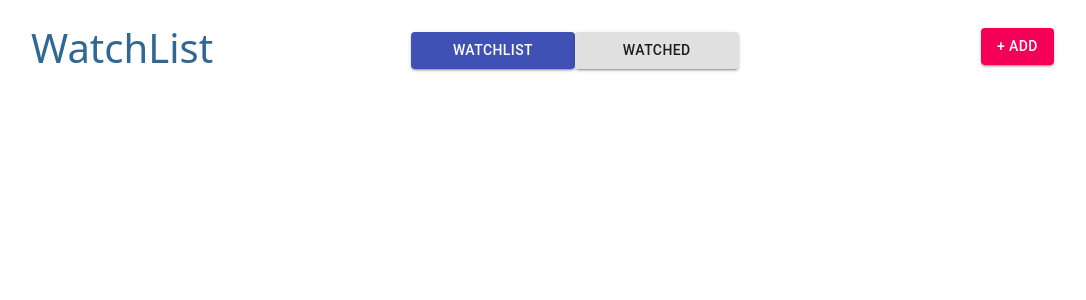
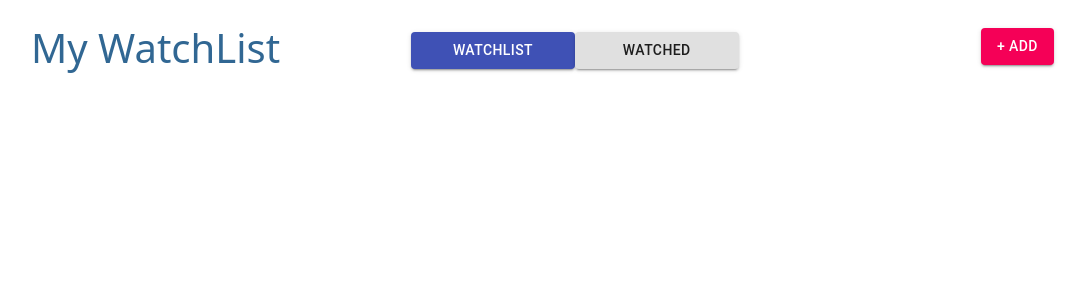
Before and after one commit to ammarhd/movie-watchlist, a React (Create React App) app: page / in a window 1280 px wide. Shown: the top 300 px of the page, without its empty margins (51-1137 px from the left). Built offline with nearby package versions, Linux system fonts and the light colour scheme.

Commit message:
fixing the header title

```diff
--- a/src/components/header/index.js
+++ b/src/components/header/index.js
@@ -24,7 +24,7 @@ const Header = () => {
       <div className=" row mt-4 mb-4">
         <div className="col-4">
           <Link to="/" className="header a">
-            <h1>WatchList</h1>
+            <h1>My WatchList</h1>
           </Link>
         </div>
 
@@ -55,7 +55,7 @@ const Header = () => {
           </span>
         </div>
 
-        <div className="col mt-1">
+        <div className="col-2 mt-1">
           <Button variant="contained" color="secondary" onClick={togglePopup}>
             + ADD
           </Button>
```
Also changed, not shown: 1 other file (tests, documents, lock files or other folders).
